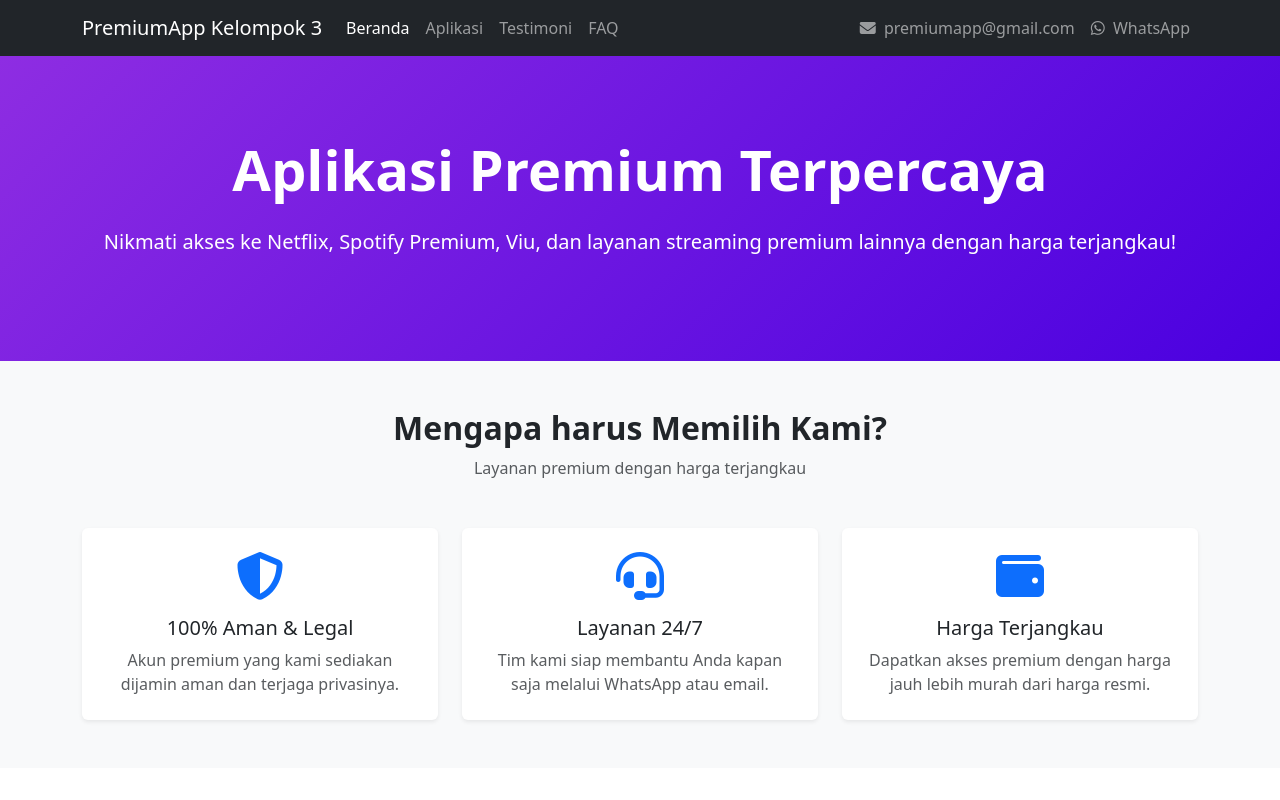
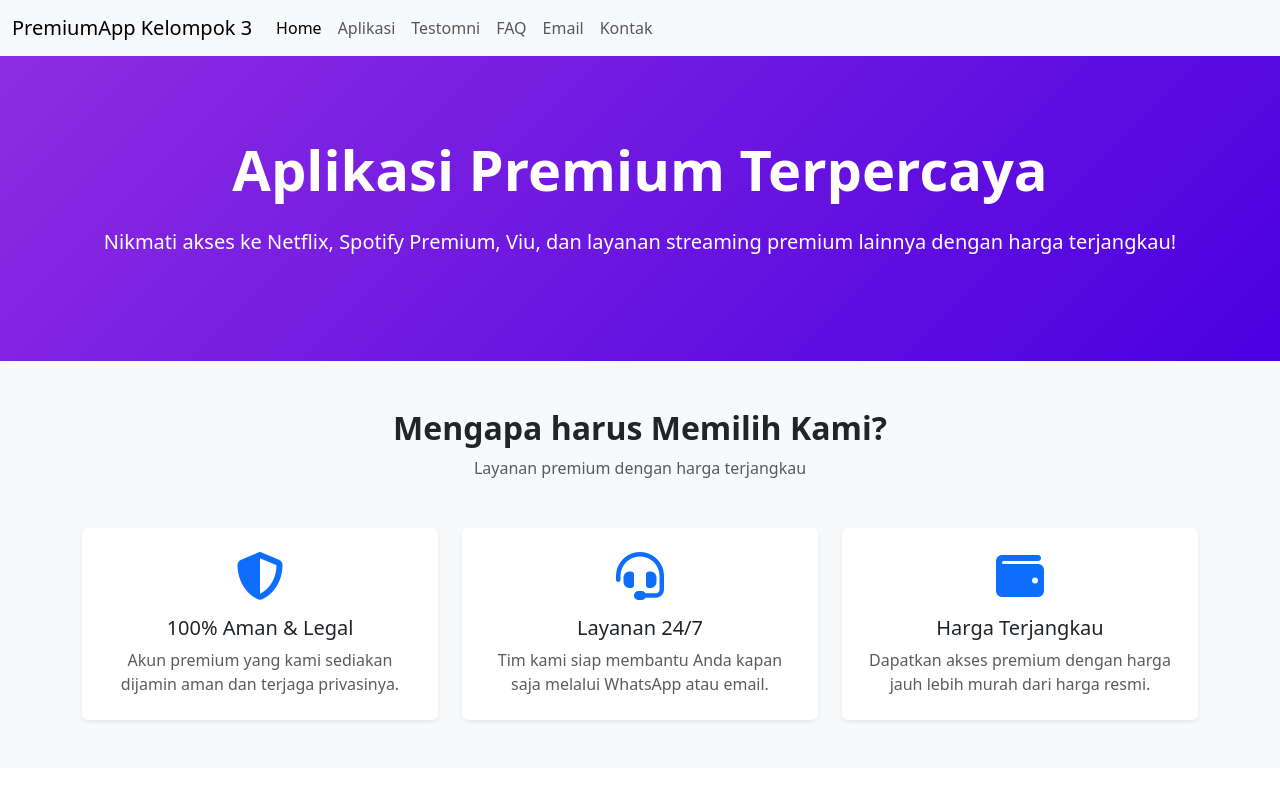
Before and after one commit to QahfiTech/Qahfi.github.io, a plain HTML site: page index.html in a window 1280 px wide. Shown: the top 800 px of the page. Drawn offline with nearby package versions, Linux system fonts and the light colour scheme.

Commit message:
Update index.html

```diff
--- a/index.html
+++ b/index.html
@@ -43,51 +43,35 @@
   </head>
   <body>
     <!-- Navbar -->
-    <nav class="navbar navbar-expand-lg navbar-dark bg-dark sticky-top">
-      <div class="container">
+    <nav class="navbar navbar-expand-lg bg-body-tertiary">
+  <div class="container-fluid">
     <a class="navbar-brand" href="#">PremiumApp Kelompok 3</a>
-        <button
-          class="navbar-toggler"
-          type="button"
-          data-bs-toggle="collapse"
-          data-bs-target="#navbarNav"
-        >
+    <button class="navbar-toggler" type="button" data-bs-toggle="collapse" data-bs-target="#navbarNav" aria-controls="navbarNav" aria-expanded="false" aria-label="Toggle navigation">
       <span class="navbar-toggler-icon"></span>
     </button>
     <div class="collapse navbar-collapse" id="navbarNav">
-          <ul class="navbar-nav me-auto">
+      <ul class="navbar-nav">
         <li class="nav-item">
-              <a class="nav-link active" href="#">Beranda</a>
+          <a class="nav-link active" aria-current="page" href="#">Home</a>
         </li>
         <li class="nav-item">
           <a class="nav-link" href="#apps">Aplikasi</a>
         </li>
         <li class="nav-item">
-              <a class="nav-link" href="#testimonials">Testimoni</a>
+          <a class="nav-link" href="#testimonials">Testomni</a>
         </li>
          <li class="nav-item">
           <a class="nav-link" href="#faq">FAQ</a>
         </li>
-          </ul>
-          <ul class="navbar-nav">
          <li class="nav-item">
-              <a class="nav-link" href="#contact"
-                ><i class="fas fa-envelope me-1"></i> premiumapp@gmail.com</a
-              >
+          <a class="nav-link" href="#contact">Email</a>
         </li>
          <li class="nav-item">
-              <a
-                class="nav-link"
-                href="https://wa.me/6281234567890"
-                target="_blank"
-                ><i class="fab fa-whatsapp me-1"></i> WhatsApp</a
-              >
+          <a class="nav-link" href="https://wa.me/6281234567890">Kontak</a>
         </li>
-
-
-
-            </li>
-
+      </ul>
+    </div>
+  </div>
 </nav>
 
     <!-- Hero Section -->
```
Lines whose indentation alone changed are shown as unchanged.
